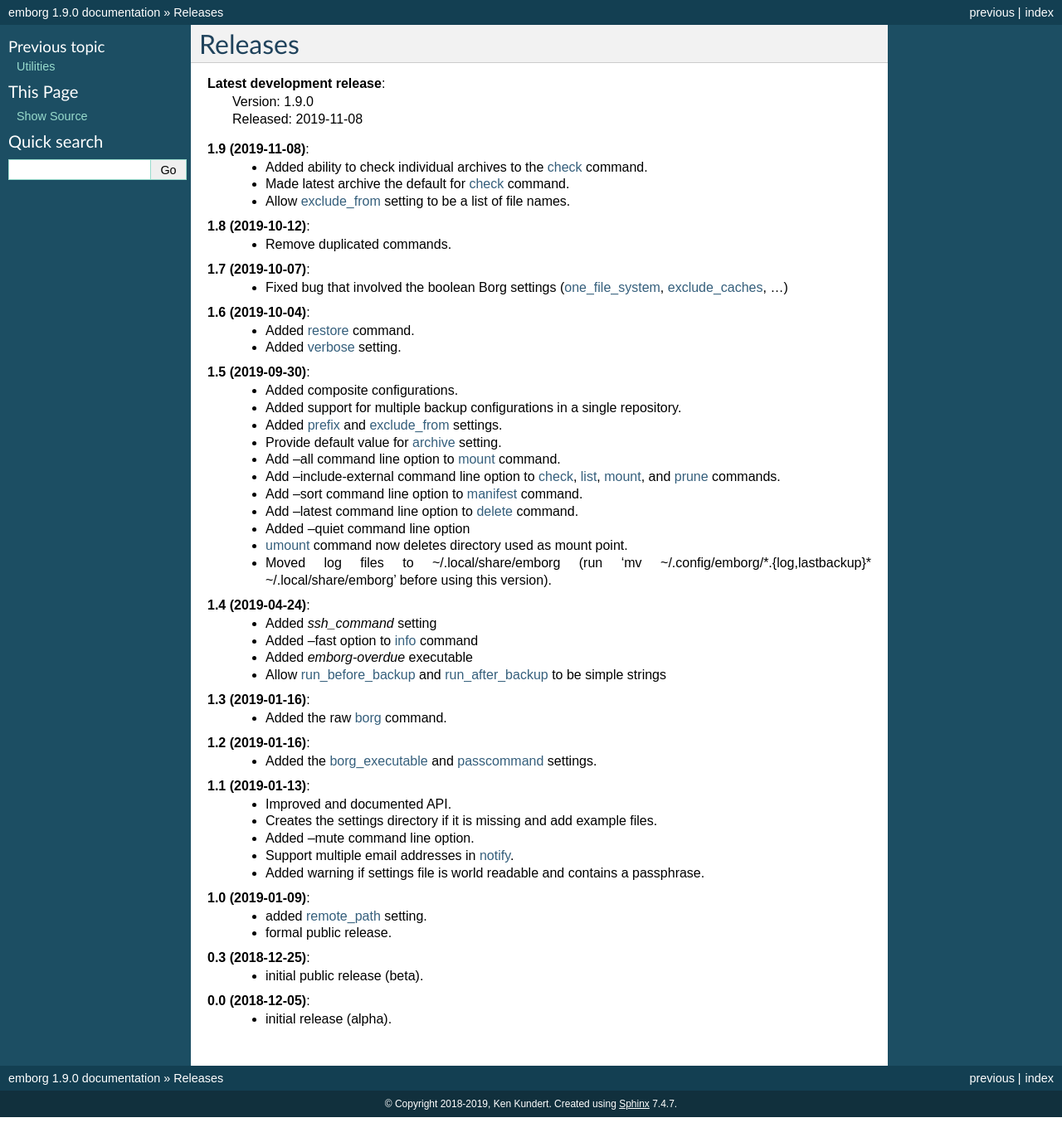
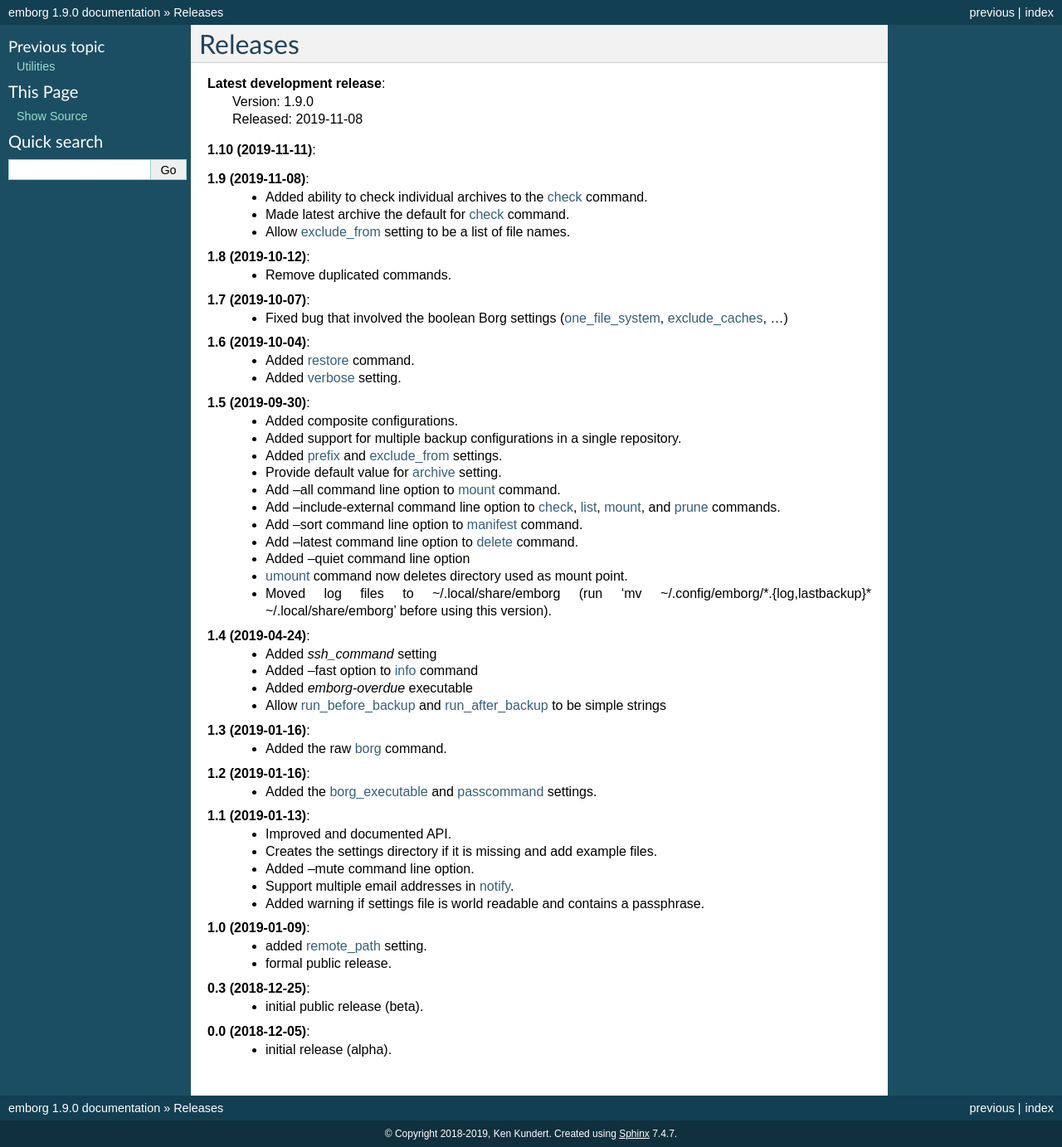
Before and after one commit to KenKundert/emborg, a Sphinx documentation site: the page built from doc/releases.rst, in a window 1280 px wide. Shown: the whole page at 83% size. Built offline with Sphinx 7.4.7, drawn with Linux system fonts in a browser that asks for light colours; before the commit the page ends 1347 px from its top, so only the background shows below that.

Commit message:
Update release notes.

```diff
--- a/doc/releases.rst
+++ b/doc/releases.rst
@@ -5,6 +5,8 @@
     | Version: 1.9.0
     | Released: 2019-11-08
 
+
+**1.10 (2019-11-11)**:
 
 **1.9 (2019-11-08)**:
     - Added ability to check individual archives to the :ref:`check <check>` command.
```
